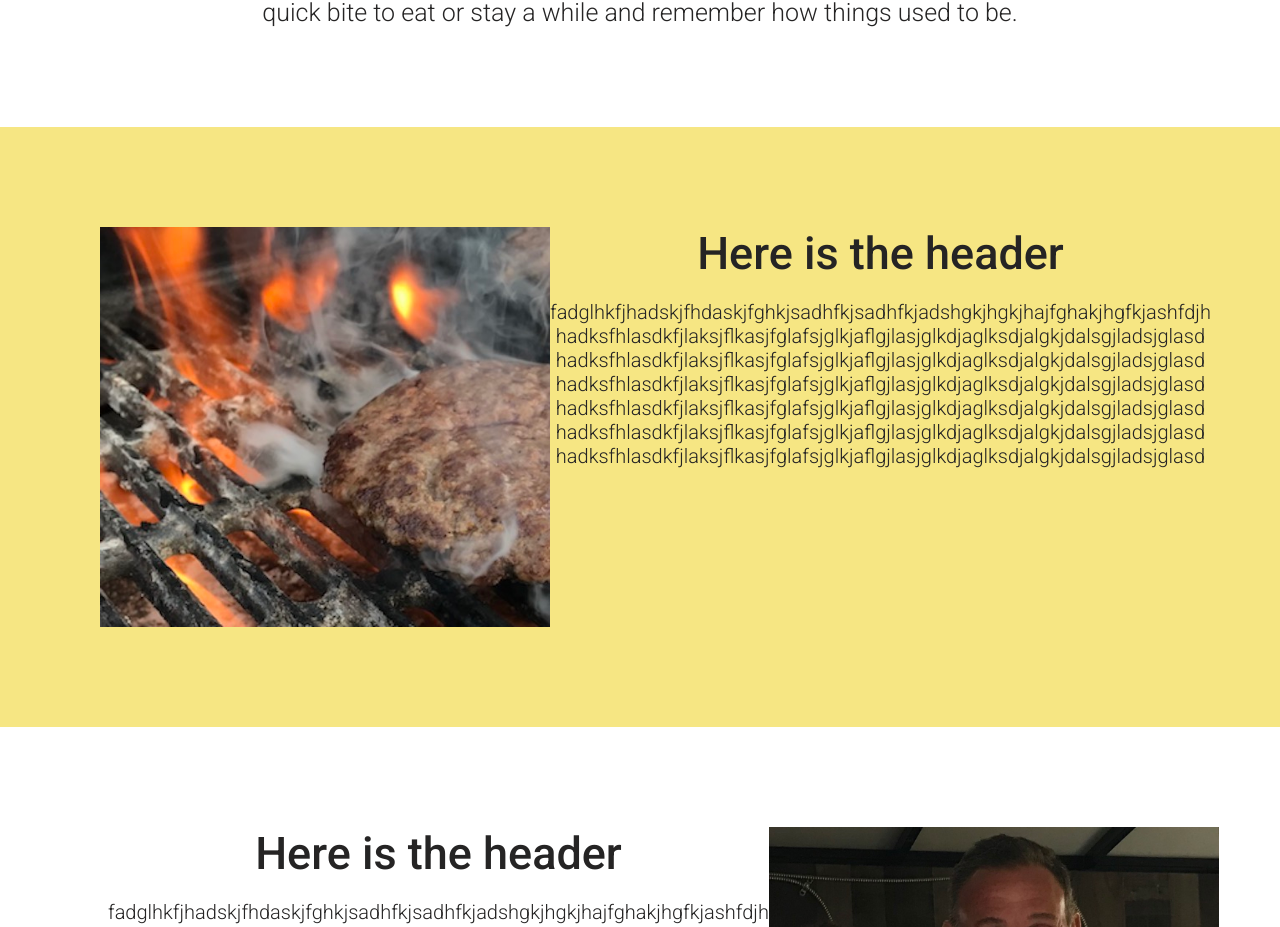
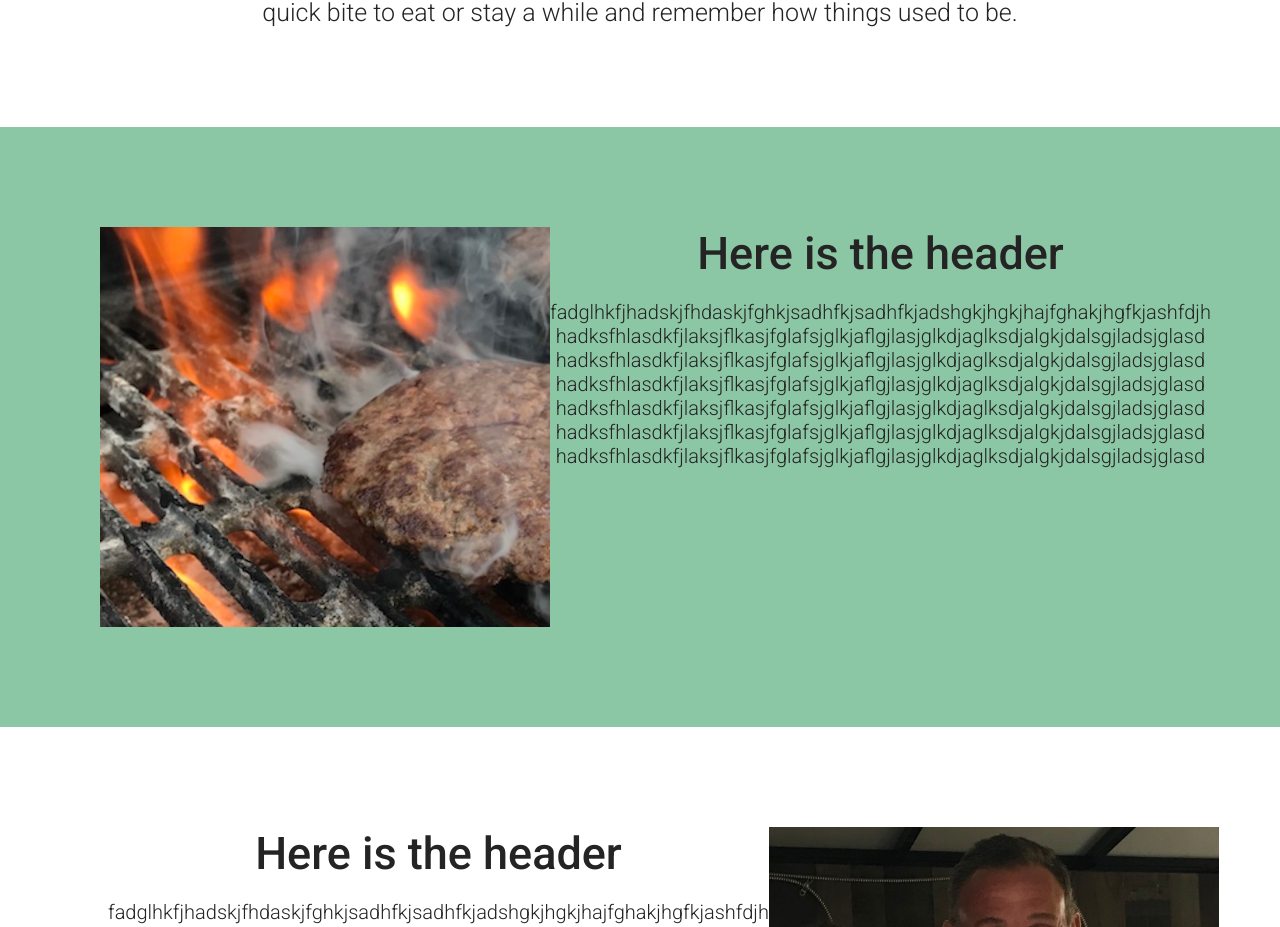
Before and after one commit to MariahLightfoot/BUZZSAWDINER, an Angular app: page / in a window 1280 px wide. Shown: the part 922-1849 px from the top of the page. Built offline with nearby package versions, Linux system fonts and the light colour scheme; a web font is replaced by a local one.

Commit message:
changed color of about food section

```diff
--- a/src/app/about-food/about-food.component.css
+++ b/src/app/about-food/about-food.component.css
@@ -1,5 +1,5 @@
 .coloredDiv{
-    background-color: #f6e683;
+    background-color: #8cc7a5;
     width: 100vw;
     position: relative;
     margin-left: -50vw;
```
